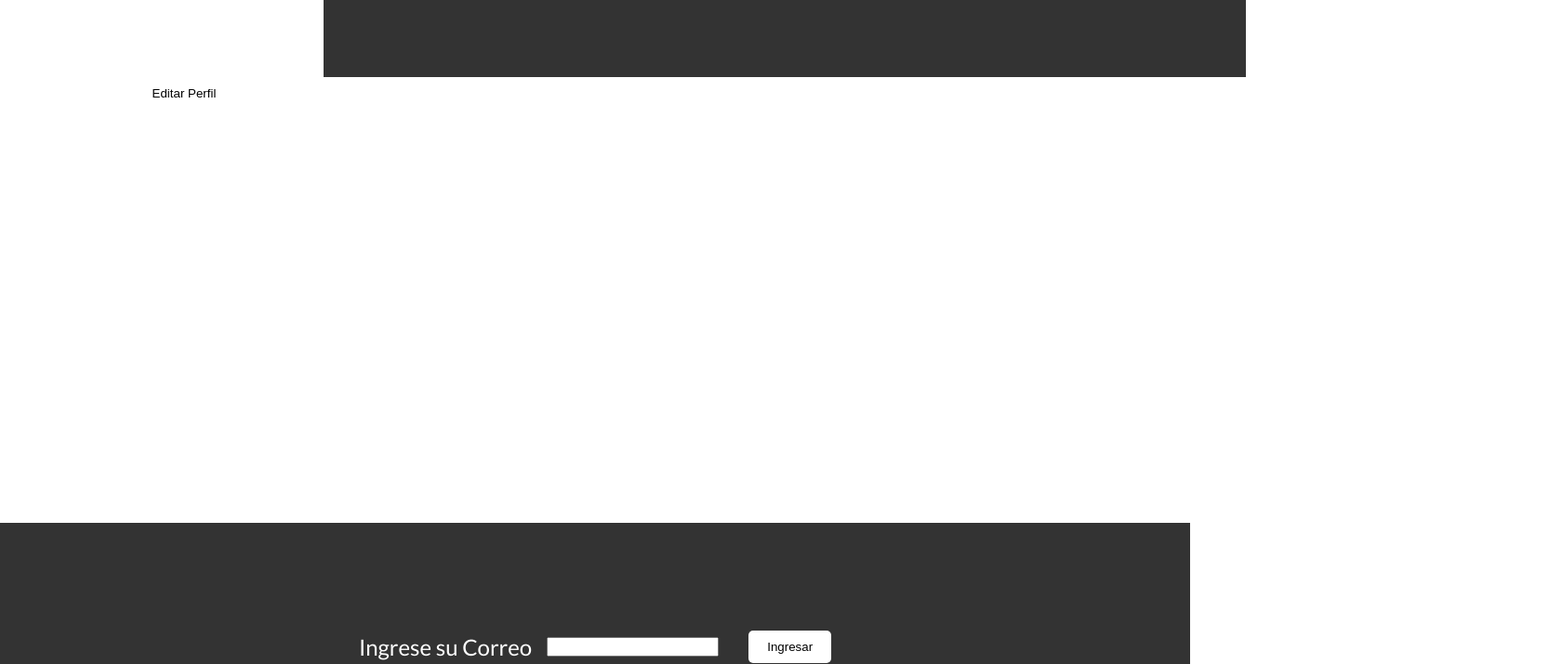
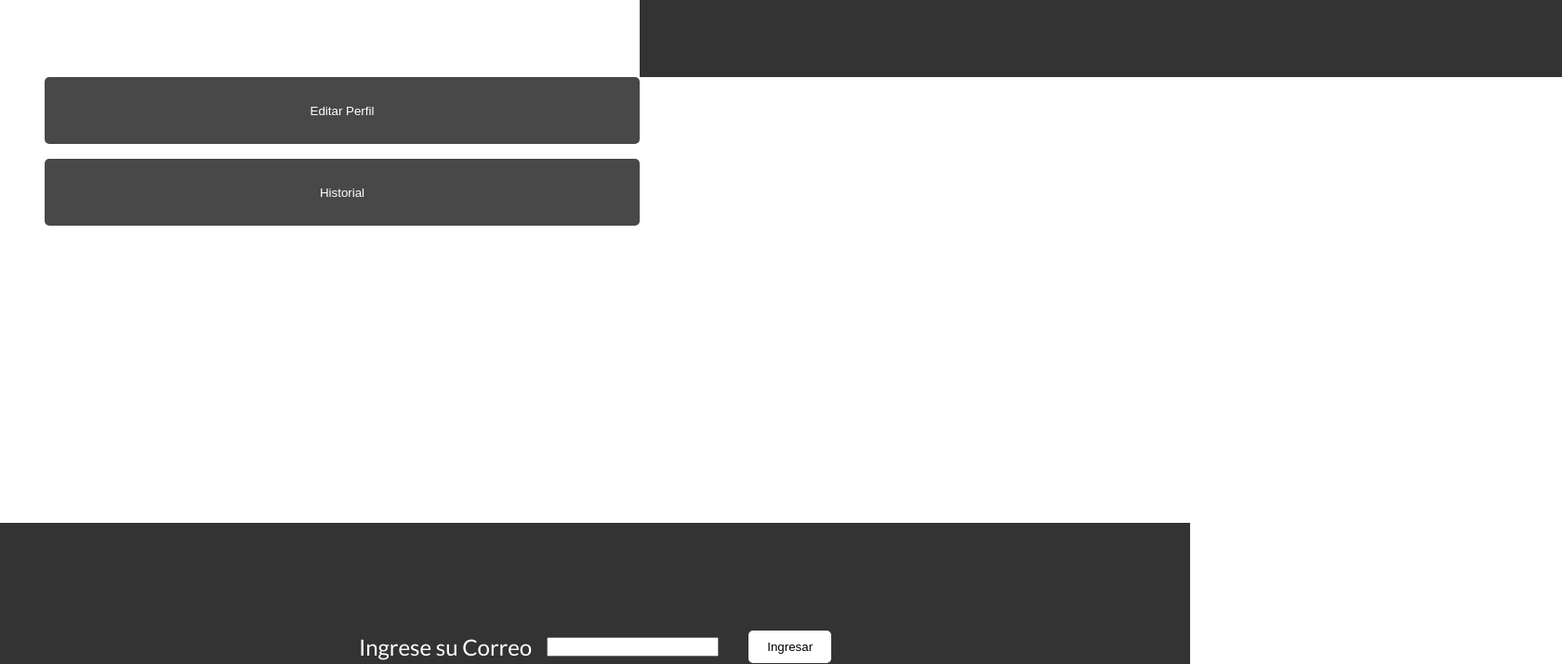
Before and after one commit to Grupo-2-IHC/AppChanceCode, a plain HTML site: page public/perfil.html in a window 1280 px wide. Shown: the part 586-1301 px from the top of the page at 93% size, 1680 px wide, since content can reach past the window. Drawn offline with Linux system fonts and the light colour scheme.

Commit message:
version actual, dia19-1

```diff
--- a/public/assets/styles/style.css
+++ b/public/assets/styles/style.css
@@ -247,3 +247,25 @@ ul.dropdown li:hover ul {
     margin-top: 2rem;
     color: white;
 }
+
+.btones {
+    display: grid;
+    width: 40rem;
+    height: 10rem;
+    gap: 1rem;
+}
+
+.btn-nv {
+    background-color: #494848;
+    color: white;
+    padding: 10px 20px;
+    border: none;
+    border-radius: 5px;
+    cursor: pointer;
+}
+
+.btn-nv:hover {
+    background-color: #343434;
+    color: white;
+    border-color: #fff;
+}
--- a/public/perfil.html
+++ b/public/perfil.html
@@ -41,7 +41,8 @@
                             <h2>Mensual</h2> <button class="btn">S/. 129.99</button></div>
                     </div>
                 </div>
-                <div><button class="btn">Editar Perfil</button></div>
+                <div class="btones"><button class="btn-nv">Editar Perfil</button ><button class="btn-nv">Historial</button></div>
+
             </div>
 
 
```
